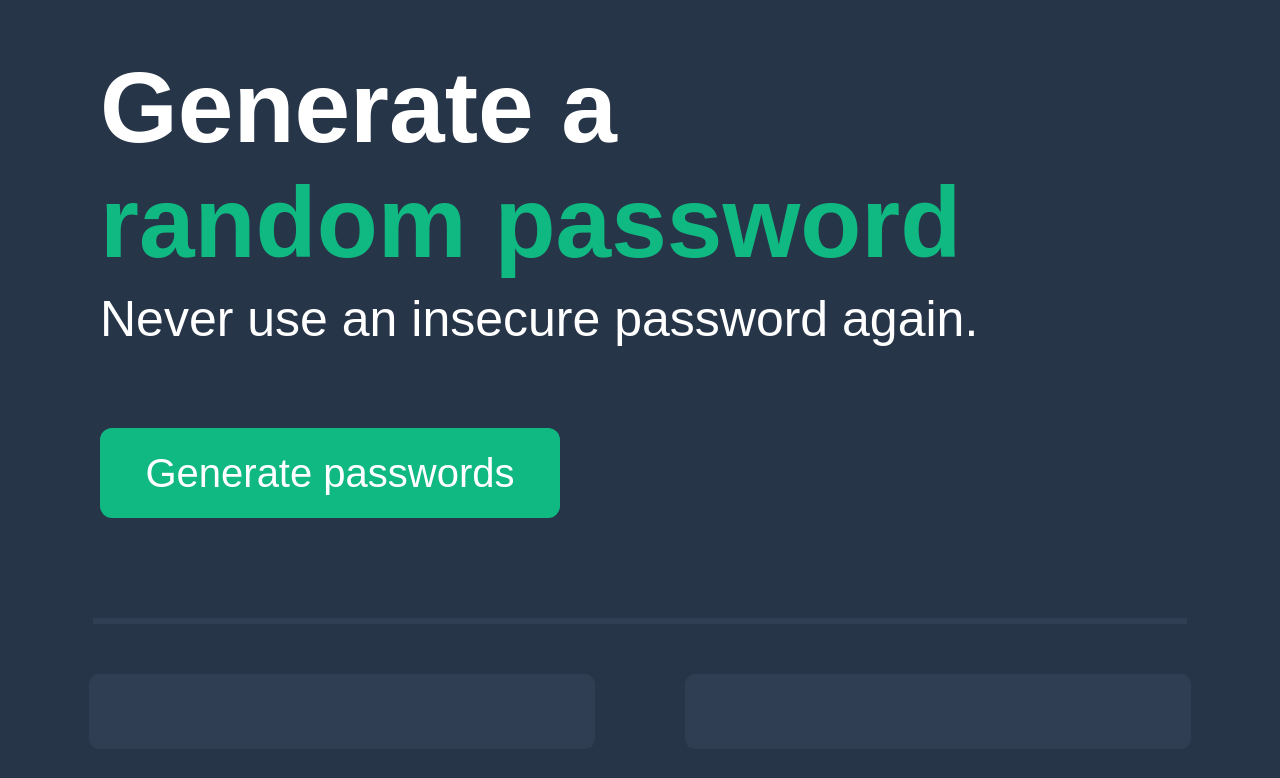
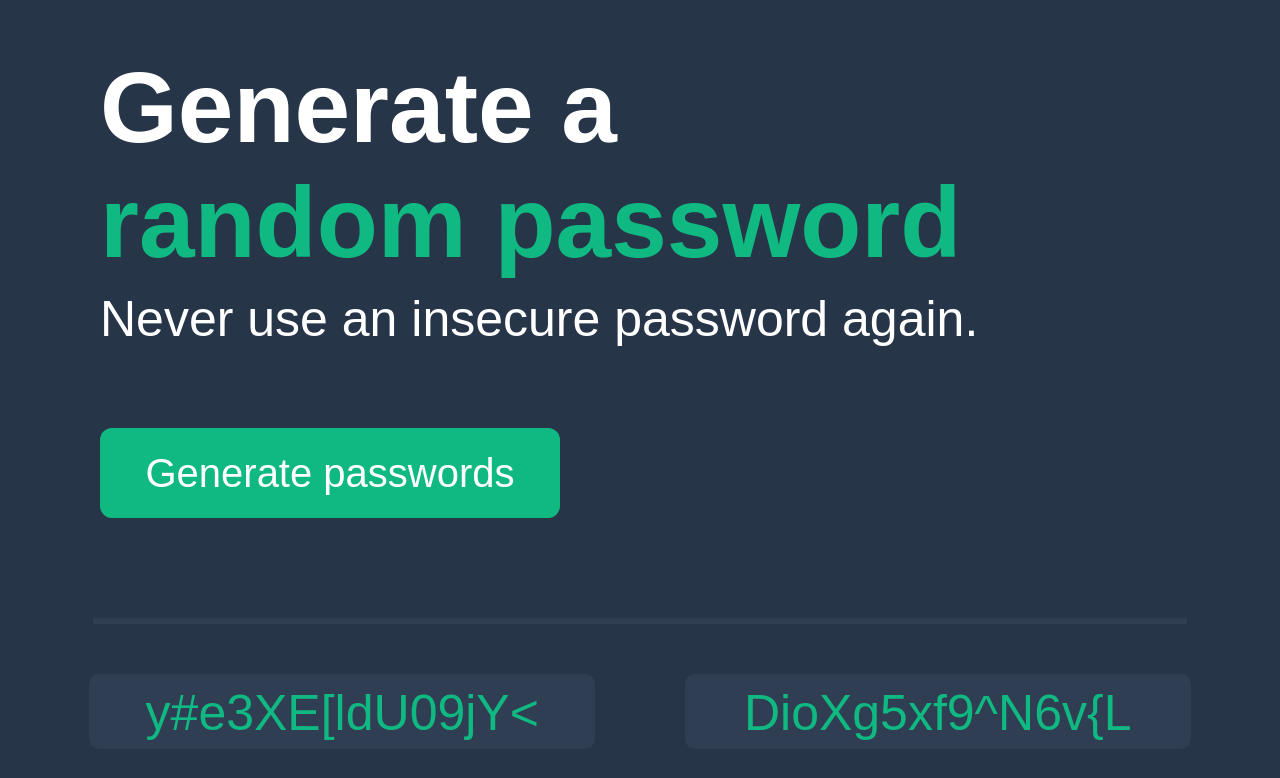
Before and after one commit to Spelel/JS_P4_Password-Generator, a plain HTML site: page index.html in a window 1280 px wide. Both pictures are taken after a click on the button "Generate passwords". Drawn offline with Linux system fonts and the light colour scheme.

Commit message:
JS ready

```diff
--- a/index.html
+++ b/index.html
@@ -12,7 +12,7 @@
             <p id="underLine1">random password</p>
         </h1>
         <p id="underLine2">Never use an insecure password again.</p>
-        <button id="button-el">Generate passwords</button>
+        <button id="button-el" onclick="genPass()">Generate passwords</button>
     </div>
     <div class="line"></div>
     <div class="textPlace">
--- a/index.js
+++ b/index.js
@@ -3,3 +3,39 @@ const characters = ["A","B","C","D","E","F","G","H","I","J","K","L","M","N","O"
     "o","p","q","r","s","t","u","v","w","x","y","z", "0", "1", "2", "3", "4", "5", "6", "7",
     "8", "9","~","`","!","@","#","$","%","^","&","*","(",")","_","-","+","=","{","[","}","]",",","|",":",";","<",">",".","?",
 "/"];
+
+let butonEl = document.getElementById("button-el")
+let textEl1 = document.getElementById("text-el1")
+let textEl2 = document.getElementById("text-el2")
+
+
+// Function to get 15 random items from an array
+function getRandomItems(arr, numItems) {
+    const result = [];
+    const usedIndices = new Set();
+
+    while (result.length < numItems) {
+        const randomIndex = Math.floor(Math.random() * arr.length);
+
+        // Check if index is already used, if not add to result
+        if (!usedIndices.has(randomIndex)) {
+            result.push(arr[randomIndex]);
+            usedIndices.add(randomIndex);
+        }
+    }
+
+    return result.join('');
+}
+
+// const randomString = getRandomItems(characters, 15);
+
+function genPass() {
+    const randomString = getRandomItems(characters, 15);
+    const randomString2 = getRandomItems(characters, 15);
+    textEl1.textContent = randomString
+    textEl2.textContent = randomString2
+}
+
+// const randomString = getRandomItems(characters, 15);
+// console.log(randomString);
+// textEl1.textContent = randomString
```
